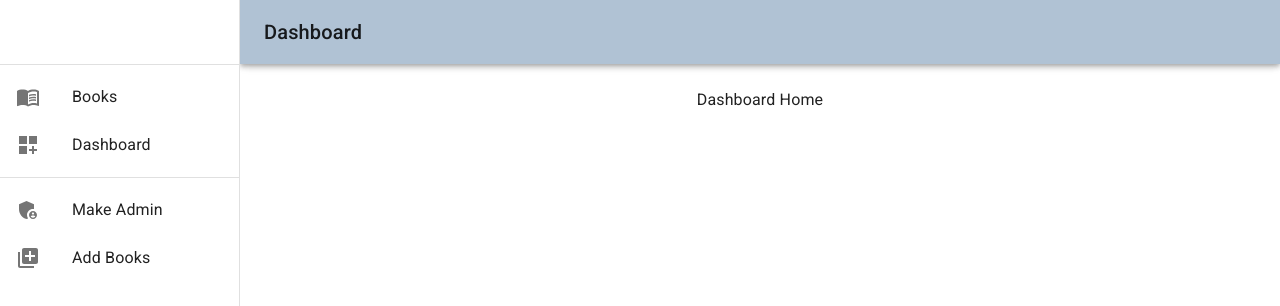
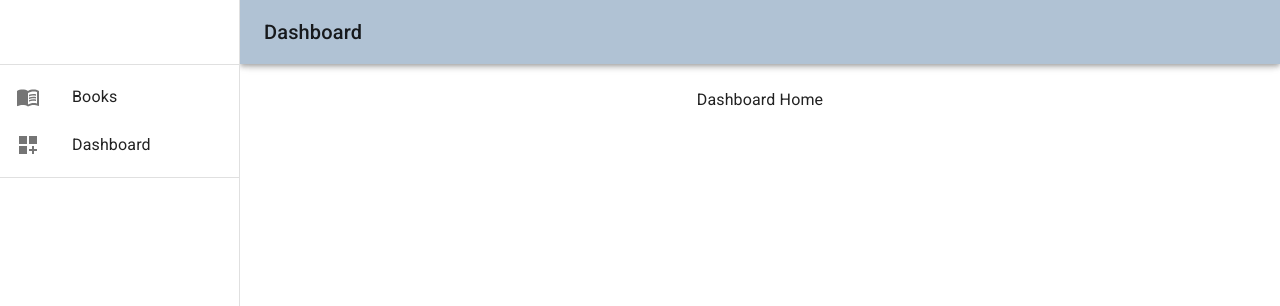
Before and after one commit to nmso2/as-sunnah-pathagar-client, a React (Create React App) app: page /dashboard in a window 1280 px wide. Shown: the top 306 px of the page. Built offline with nearby package versions, Linux system fonts and the light colour scheme; no server answers; sample sign-in values are in the browser's storage.

Commit message:
added admin route

```diff
--- a/src/pages/Dashboard/Dashboard/Dashboard.js
+++ b/src/pages/Dashboard/Dashboard/Dashboard.js
@@ -19,6 +19,7 @@ import {
 } from "react-router-dom";
 import { AdminPanelSettings, DashboardCustomize, LibraryAdd, MenuBook } from '@mui/icons-material';
 import { ThemeProvider, createTheme } from '@mui/material/styles';
+import useAuth from '../../../hooks/useAuth';
 
 const appBarTheme = createTheme({
     palette: {
@@ -32,6 +33,7 @@ const appBarTheme = createTheme({
 const drawerWidth = 240;
 
 function Dashboard(props) {
+    const { admin } = useAuth();
     const { window } = props;
     const [mobileOpen, setMobileOpen] = React.useState(false);
 
@@ -59,7 +61,7 @@ function Dashboard(props) {
                 </ListItem>
             </List>
             <Divider />
-            <List>
+            {admin && <List>
                 <ListItem button component={Link} to='/dashboard/makeAdmin'>
                     <ListItemIcon>
                         <AdminPanelSettings />
@@ -72,7 +74,7 @@ function Dashboard(props) {
                     </ListItemIcon>
                     <ListItemText primary='Add Books' />
                 </ListItem>
-            </List>
+            </List>}
 
         </div>
     );
--- a/src/pages/Dashboard/MakeAdmin/MakeAdmin.js
+++ b/src/pages/Dashboard/MakeAdmin/MakeAdmin.js
@@ -30,14 +30,15 @@ const MakeAdmin = () => {
     }
     return (
         <div>
-            <h2>Make Admin</h2>
+            <h2 className='text-5xl mb-12'>Make Admin</h2>
             <form onSubmit={handleAdminSubmit}>
                 <TextField label="Email"
                     variant="standard"
+                    required
                     type="email"
                     onBlur={handleOnBlur}
                 />
-                <Button type="submit" variant="contained" style={{ backgroundColor: '#5CE7ED', marginBottom: 25 }}>Make Admin</Button>
+                <Button type="submit" variant="contained" style={{ backgroundColor: '#b0c2d4', marginBottom: 25, color: 'black' }}>Make Admin</Button>
             </form>
             {success && <Alert severity="success" className="w-1/2 mx-auto">Admid added Successfully!</Alert>}
         </div>
--- a/src/pages/Login/Firebase/firebase.config.js
+++ b/src/pages/Login/Firebase/firebase.config.js
@@ -1,5 +1,5 @@
 const firebaseConfig = {
-    apiKey: `${process.env.REACT_APP_FIREBASE_API_KEY}`,
+    apiKey: process.env.REACT_APP_FIREBASE_API_KEY,
     authDomain: process.env.REACT_APP_FIREBASE_AUTH_DOMAIN,
     projectId: process.env.REACT_APP_FIREBASE_PROJECT_ID,
     storageBucket: process.env.REACT_APP_FIREBASE_STORAGE_BUCKET,
```
Also changed, not shown: craco.config.js (line endings or trailing spaces), package.json (line endings or trailing spaces).
